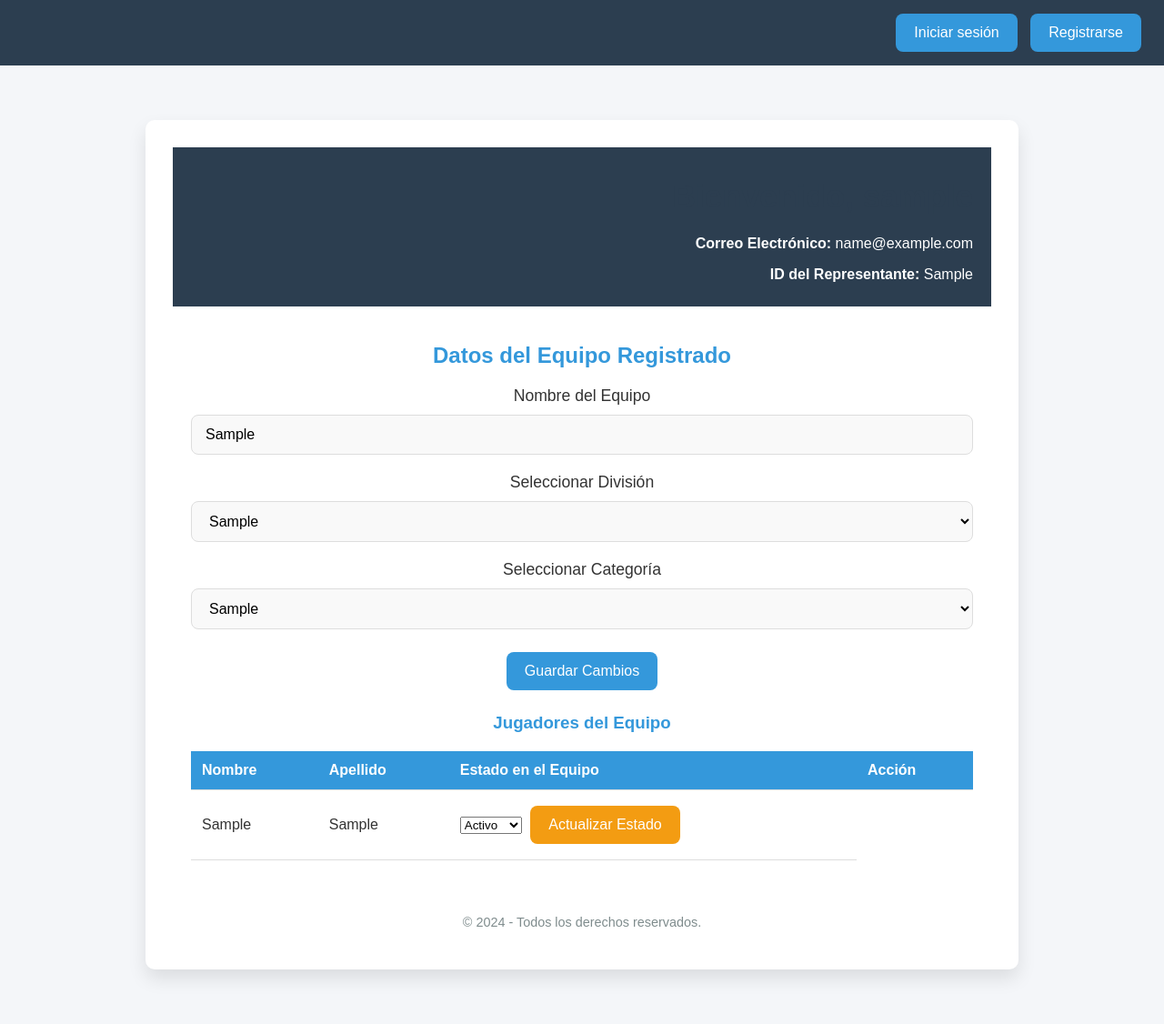
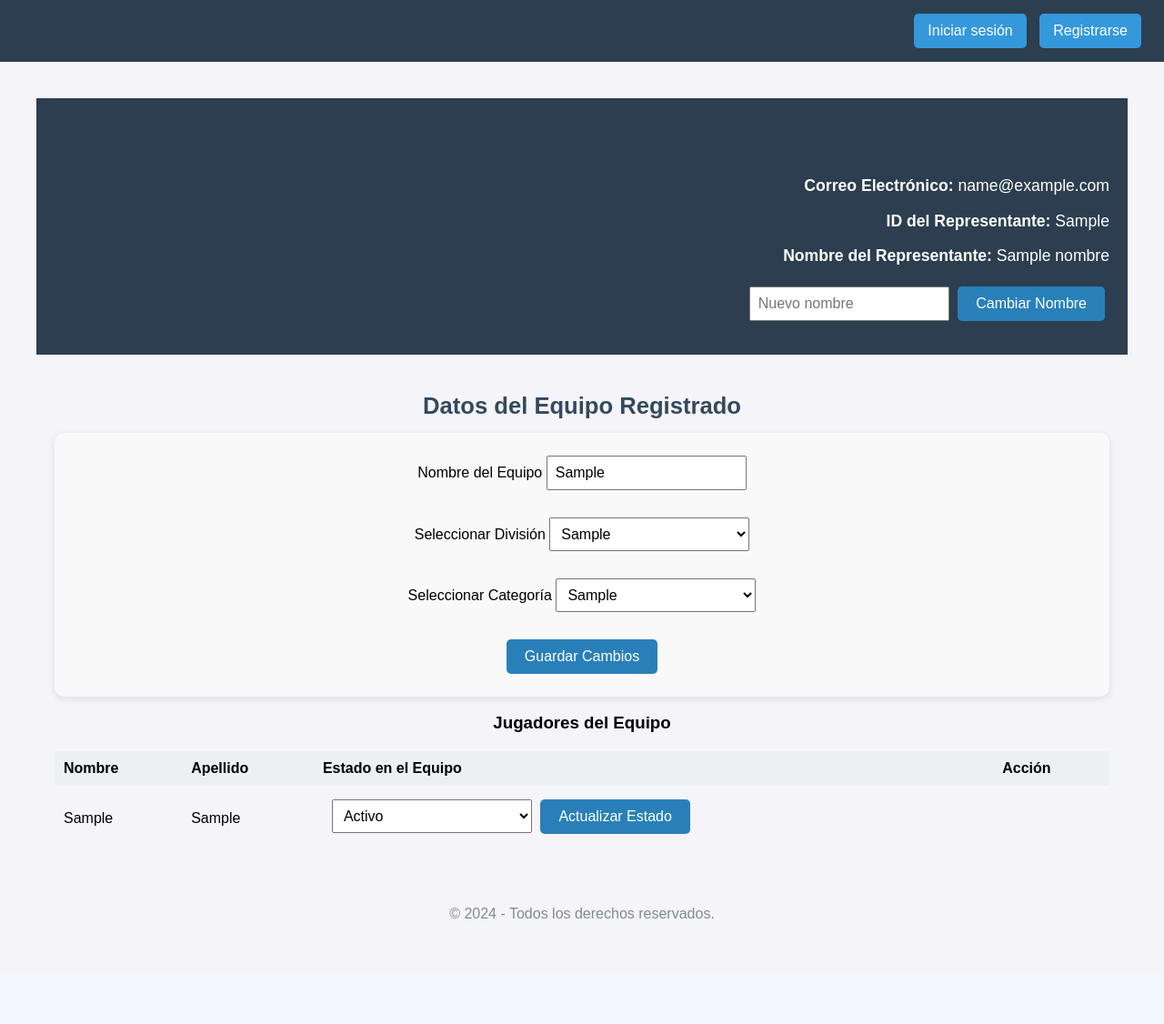
Before and after one commit to JuanCobas/proyectoFinalBD, a Django app: template org_futbol/templates/representante_home.html in a window 1280 px wide. Shown: the whole page at 91% size. After the commit the page ends 1010 px from the top, so only its background shows below. Run offline with Django 5.2, Linux system fonts and the light colour scheme; the template is opened without the code that fills it: most values are stand-ins (such as "Sample title", 1, 10 or a date in 2020).

Commit message:
first commit

```diff
--- a/org_futbol/templates/representante_home.html
+++ b/org_futbol/templates/representante_home.html
@@ -1,20 +1,140 @@
 {% extends 'base.html' %}
 
-{% block title %}Perfil del Director Técnico{% endblock %}
+{% block title %}Perfil del Representante{% endblock %}
 
 {% block content %}
+<head>
+    <style>
+        /* Contenedor principal */
+        .profile-container {
+            max-width: 1200px;
+            margin: 0 auto;
+            padding: 20px;
+            font-family: 'Arial', sans-serif;
+        }
+
+        /* Encabezado */
+        .profile-header h1 {
+            font-size: 2em;
+            color: #2c3e50;
+            margin-bottom: 10px;
+        }
+
+        .profile-header p {
+            font-size: 1.1em;
+            color: #ffffff;
+        }
+
+        .inline-form {
+            display: inline-block;
+            margin-left: 10px;
+        }
+
+        .input-field {
+            padding: 8px;
+            margin-top: 5px;
+            margin-bottom: 10px;
+            font-size: 1em;
+            width: 200px;
+        }
+
+        .select-field {
+            padding: 8px;
+            margin-top: 5px;
+            margin-bottom: 10px;
+            font-size: 1em;
+            width: 220px;
+        }
+
+        .btn-primary, .btn-secondary {
+            background-color: #2980b9;
+            color: white;
+            padding: 10px 20px;
+            border: none;
+            cursor: pointer;
+            border-radius: 5px;
+            font-size: 1em;
+        }
+
+        .btn-primary:hover, .btn-secondary:hover {
+            background-color: #3498db;
+        }
+
+        /* Formulario del equipo */
+        .team-form {
+            background-color: #f9f9f9;
+            padding: 20px;
+            border-radius: 10px;
+            box-shadow: 0 2px 8px rgba(0,0,0,0.1);
+        }
+
+        .form-group {
+            margin-bottom: 15px;
+        }
+
+        .error-message {
+            background-color: #e74c3c;
+            color: white;
+            padding: 10px;
+            border-radius: 5px;
+            margin-bottom: 20px;
+        }
+
+        .team-info h2, .register-team h2 {
+            font-size: 1.6em;
+            margin-bottom: 15px;
+            color: #34495e;
+        }
+
+        /* Tabla de jugadores */
+        .player-table {
+            width: 100%;
+            border-collapse: collapse;
+            margin-top: 20px;
+        }
+
+        .player-table th, .player-table td {
+            padding: 10px;
+            text-align: left;
+        }
+
+        .player-table th {
+            background-color: #ecf0f1;
+        }
+
+        .player-table tr:nth-child(even) {
+            background-color: #f9f9f9;
+        }
+
+        /* Footer */
+        .profile-footer {
+            text-align: center;
+            margin-top: 40px;
+            color: #7f8c8d;
+        }
+    </style>
+</head>
+
 <div class="profile-container">
-    <header>
+    <header class="profile-header">
         <h1>Bienvenido, {{ username }}</h1>
         <p><strong>Correo Electrónico:</strong> {{ email }}</p>
         <p><strong>ID del Representante:</strong> {{ id_representante }}</p>
+        <p>
+            <strong>Nombre del Representante:</strong> {{ nombre }}
+            <form method="post" class="inline-form">
+                {% csrf_token %}
+                <input type="text" name="nuevo_nombre" placeholder="Nuevo nombre" class="input-field" required>
+                <button type="submit" name="cambiar_nombre" value="1" class="btn-primary">Cambiar Nombre</button>
+            </form>
+        </p>
     </header>
 
     {% if mensaje_error %}
         <div class="error-message">{{ mensaje_error }}</div>
     {% endif %}
 
-    <main>
+    <main class="profile-main">
         <section class="team-info">
             <h2>Datos del Equipo Registrado</h2>
             {% if equipo %}
@@ -22,12 +142,12 @@
                     {% csrf_token %}
                     <div class="form-group">
                         <label>Nombre del Equipo</label>
-                        <input type="text" name="nombre_equipo" value="{{ equipo.1 }}" required>
+                        <input type="text" name="nombre_equipo" value="{{ equipo.1 }}" class="input-field" required>
                     </div>
 
                     <div class="form-group">
                         <label>Seleccionar División</label>
-                        <select name="id_division" required>
+                        <select name="id_division" class="select-field" required>
                             {% for division in divisiones %}
                                 <option value="{{ division.0 }}" {% if division.0 == equipo.4 %}selected{% endif %}>{{ division.1 }}</option>
                             {% endfor %}
@@ -36,7 +156,7 @@
 
                     <div class="form-group">
                         <label>Seleccionar Categoría</label>
-                        <select name="id_categoria" required>
+                        <select name="id_categoria" class="select-field" required>
                             {% for categoria in categorias %}
                                 <option value="{{ categoria.0 }}" {% if categoria.0 == equipo.5 %}selected{% endif %}>{{ categoria.1 }}</option>
                             {% endfor %}
@@ -63,9 +183,9 @@
                                     <td>{{ jugador.0 }}</td>
                                     <td>{{ jugador.1 }}</td>
                                     <td>
-                                        <form method="post" action="{% url 'representante_home' %}">
+                                        <form method="post" action="{% url 'representante_home' %}" class="inline-form">
                                             {% csrf_token %}
-                                            <select name="nuevo_estado">
+                                            <select name="nuevo_estado" class="select-field">
                                                 <option value="Activo" {% if jugador.2 == 'Activo' %}selected{% endif %}>Activo</option>
                                                 <option value="Inactivo" {% if jugador.2 == 'Inactivo' %}selected{% endif %}>Inactivo</option>
                                             </select>
@@ -82,8 +202,6 @@
                         </tbody>
                     </table>
                 </section>
-
-
             {% else %}
                 <p>Aún no has registrado un equipo.</p>
 
@@ -94,12 +212,12 @@
 
                         <div class="form-group">
                             <label>Nombre del Equipo</label>
-                            <input type="text" name="nombre_equipo" required>
+                            <input type="text" name="nombre_equipo" class="input-field" required>
                         </div>
 
                         <div class="form-group">
                             <label>Seleccionar División</label>
-                            <select name="id_division" required>
+                            <select name="id_division" class="select-field" required>
                                 {% for division in divisiones %}
                                     <option value="{{ division.0 }}">{{ division.1 }}</option>
                                 {% endfor %}
@@ -108,7 +226,7 @@
 
                         <div class="form-group">
                             <label>Seleccionar Categoría</label>
-                            <select name="id_categoria" required>
+                            <select name="id_categoria" class="select-field" required>
                                 {% for categoria in categorias %}
                                     <option value="{{ categoria.0 }}">{{ categoria.1 }}</option>
                                 {% endfor %}
@@ -122,137 +240,8 @@
         </section>
     </main>
 
-    <footer>
+    <footer class="profile-footer">
         <p>&copy; 2024 - Todos los derechos reservados.</p>
     </footer>
 </div>
-
-<style>
-    /* Estilos globales */
-    body {
-        font-family: 'Arial', sans-serif;
-        background-color: #f4f6f9;
-        margin: 0;
-        padding: 0;
-        color: #333;
-    }
-
-    .profile-container {
-        max-width: 900px;
-        margin: 40px auto;
-        padding: 30px;
-        background-color: #fff;
-        border-radius: 10px;
-        box-shadow: 0 10px 20px rgba(0, 0, 0, 0.1);
-    }
-
-    h1 {
-        font-size: 2.2em;
-        color: #2c3e50;
-    }
-
-    h2, h3 {
-        color: #3498db;
-    }
-
-    .error-message {
-        color: #e74c3c;
-        background-color: #f9ebeb;
-        padding: 10px;
-        border-radius: 5px;
-        margin-bottom: 20px;
-    }
-
-    .form-group {
-        margin-bottom: 20px;
-    }
-
-    .form-group label {
-        font-size: 1.1em;
-        margin-bottom: 10px;
-        display: block;
-    }
-
-    .form-group input, .form-group select {
-        width: 100%;
-        padding: 12px 15px;
-        font-size: 1em;
-        border-radius: 8px;
-        border: 1px solid #ddd;
-        background-color: #f9f9f9;
-        box-sizing: border-box;
-        transition: all 0.3s ease;
-    }
-
-    .form-group input:focus, .form-group select:focus {
-        border-color: #3498db;
-        background-color: #fff;
-        box-shadow: 0 0 8px rgba(52, 152, 219, 0.3);
-        outline: none;
-    }
-
-    button {
-        padding: 12px 20px;
-        font-size: 1em;
-        border: none;
-        border-radius: 8px;
-        cursor: pointer;
-        transition: background-color 0.3s ease;
-    }
-
-    .btn-primary {
-        background-color: #3498db;
-        color: white;
-    }
-
-    .btn-primary:hover {
-        background-color: #2980b9;
-    }
-
-    .btn-secondary {
-        background-color: #f39c12;
-        color: white;
-    }
-
-    .btn-secondary:hover {
-        background-color: #e67e22;
-    }
-
-    .btn-danger {
-        background-color: #e74c3c;
-        color: white;
-    }
-
-    .btn-danger:hover {
-        background-color: #c0392b;
-    }
-
-    .player-table {
-        width: 100%;
-        border-collapse: collapse;
-        margin-top: 20px;
-    }
-
-    .player-table th, .player-table td {
-        padding: 12px;
-        text-align: left;
-        border-bottom: 1px solid #ddd;
-    }
-
-    .player-table th {
-        background-color: #3498db;
-        color: white;
-    }
-
-    .players {
-        margin-top: 20px;
-    }
-
-    footer {
-        text-align: center;
-        margin-top: 40px;
-        font-size: 0.9em;
-        color: #7f8c8d;
-    }
-</style>
 {% endblock %}
```
Also changed, not shown: org_futbol/views.py (+20 -1 lines).
